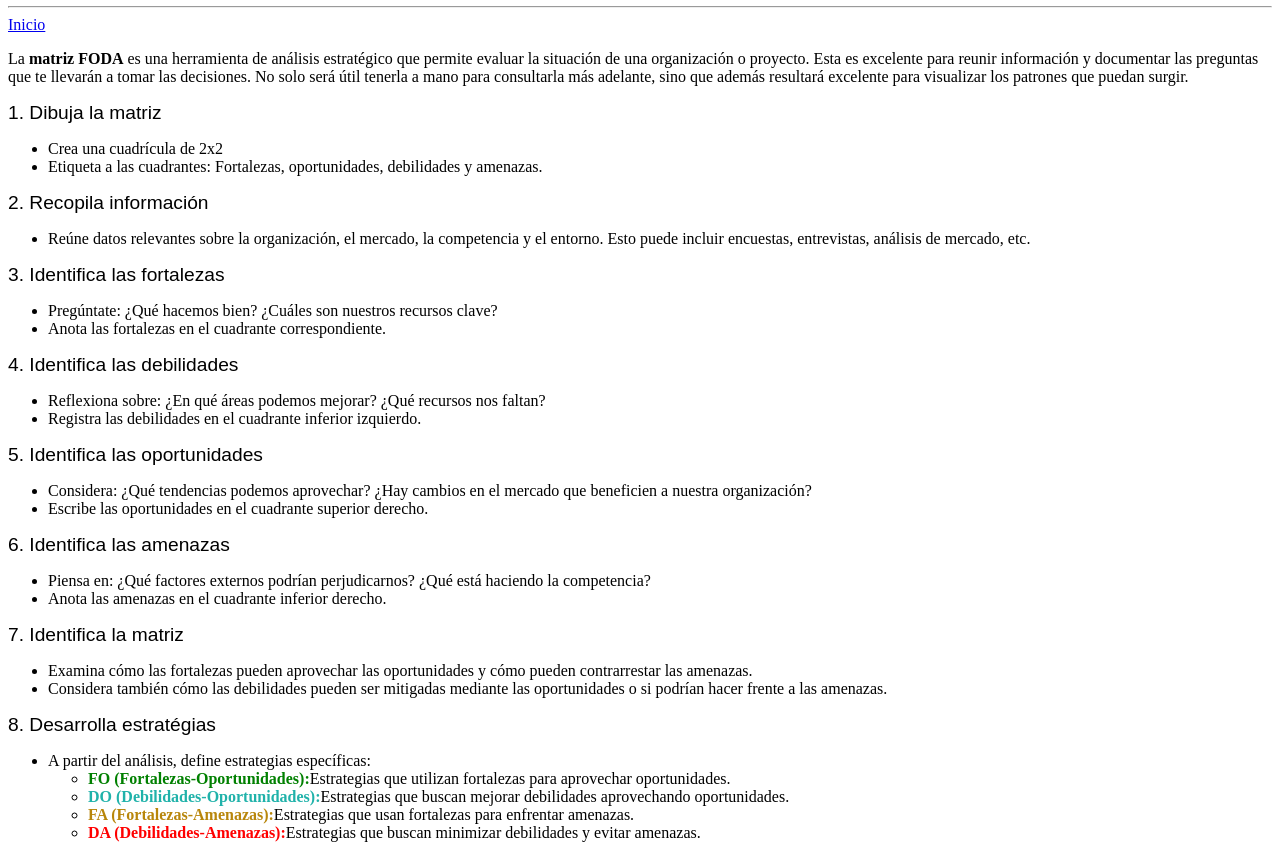
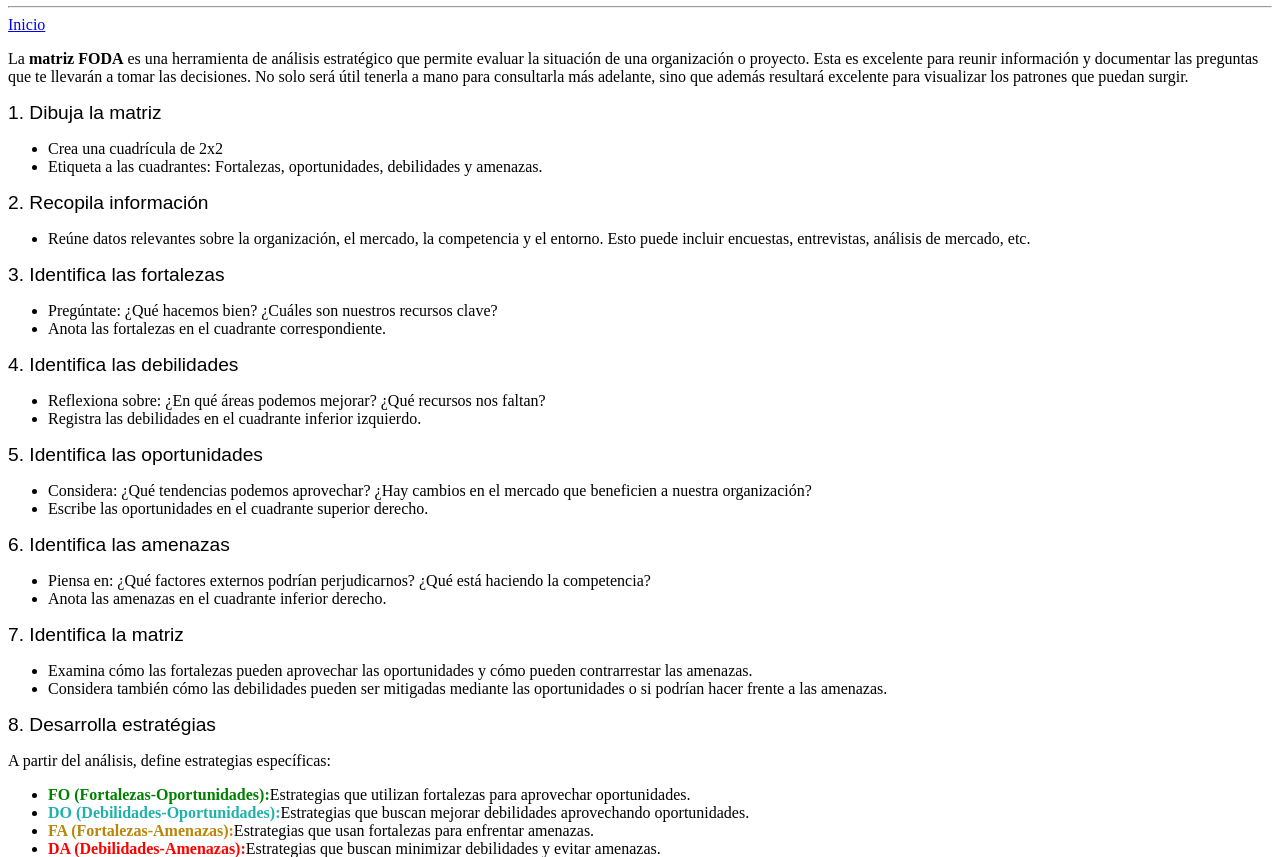
Before and after one commit to ianfranfn/Desafio-02, a website built with Vite: page FODA/matriz-foda.html in a window 1280 px wide. Shown: the part 95-952 px from the top of the page. Built offline with nearby package versions, Linux system fonts and the light colour scheme; a web font is replaced by a local one.

```diff
--- a/FODA/matriz-foda.html
+++ b/FODA/matriz-foda.html
@@ -6,7 +6,7 @@
     <link rel="preconnect" href="https://fonts.googleapis.com">
 <link rel="preconnect" href="https://fonts.gstatic.com" crossorigin>
 <link href="https://fonts.googleapis.com/css2?family=Amaranth:ital,wght@0,400;0,700;1,400;1,700&display=swap" rel="stylesheet">
-<link rel="stylesheet" href="style.css">
+<link rel="stylesheet" href="style.ss">
 </head>
 <body>
 
@@ -52,17 +52,16 @@
         <li>Considera también cómo las debilidades pueden ser mitigadas mediante las oportunidades o si podrían hacer frente a las amenazas.</li>
     </ul>
     <h2 class="subtitulos-matriz">8. Desarrolla estratégias</h2>
-    <ul>
-        <li>A partir del análisis, define estrategias específicas:</li>
+    <p>A partir del análisis, define estrategias específicas:</p>
         <ul>
             <li><b class="texto-verde">FO (Fortalezas-Oportunidades):</b>Estrategias que utilizan fortalezas para aprovechar oportunidades.</li>
             <li><b class="texto-azul">DO (Debilidades-Oportunidades):</b>Estrategias que buscan mejorar debilidades aprovechando oportunidades.</li>
             <li><b class="texto-amarillo">FA (Fortalezas-Amenazas):</b>Estrategias que usan fortalezas para enfrentar amenazas.</li>
             <li><b class="texto-rojo">DA (Debilidades-Amenazas):</b>Estrategias que buscan minimizar debilidades y evitar amenazas.</li>
         </ul>
-    </ul>
 
     <img src="../public/imgs/matriz-foda.webp" alt="Imágen representando otro ejemplo en grande sobre como realizar una mátriz FODA.">
+
     <script type="module" src="/main.js"></script>
 </body>
 </html>
```
Also changed, not shown: README.md.
